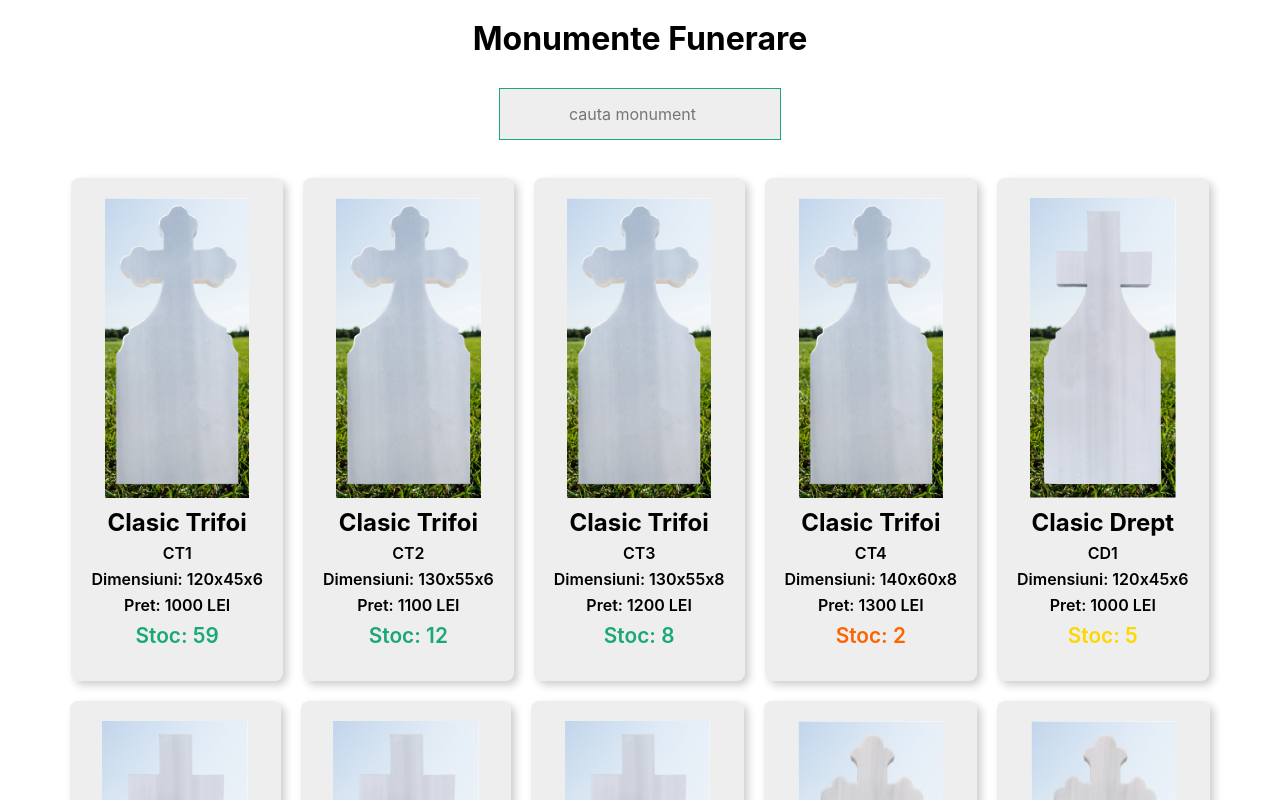
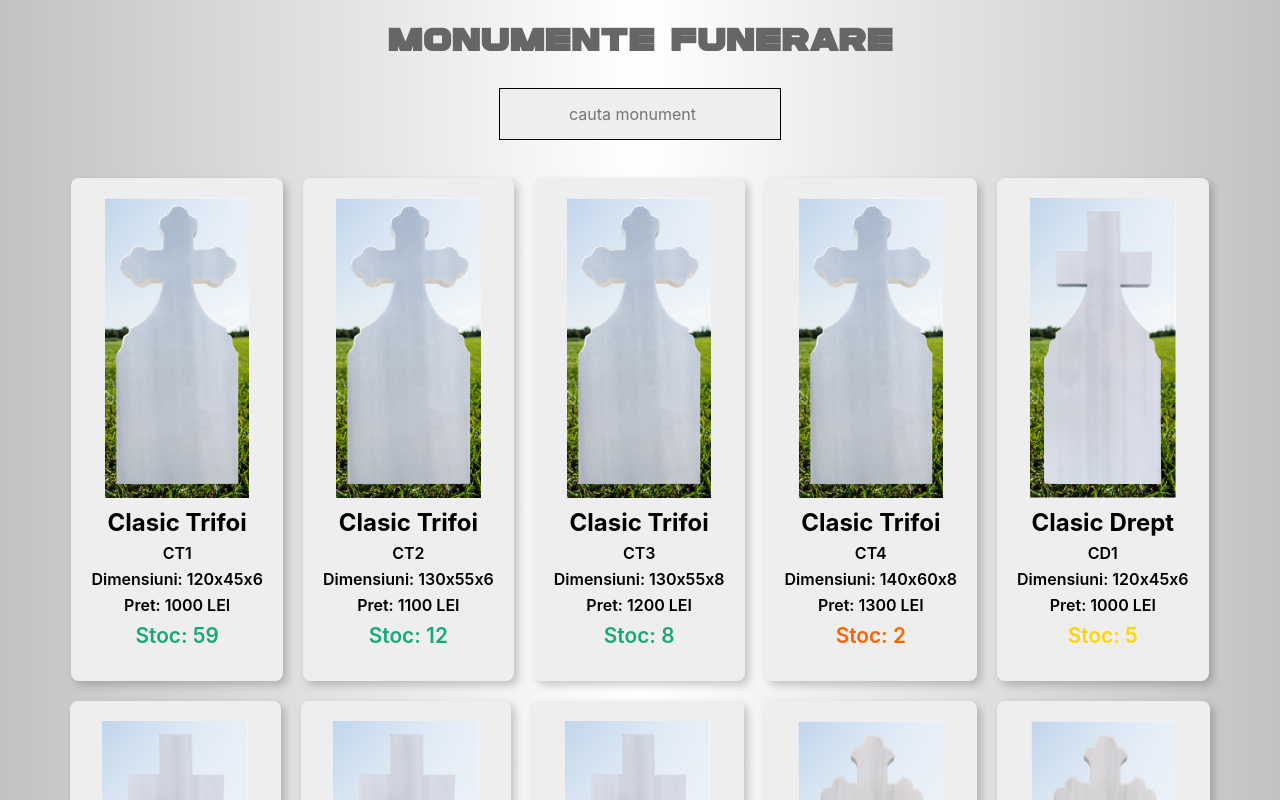
Before and after one commit to jigsaw2510/gest-test, a React (Create React App) app: page / in a window 1280 px wide. Shown: the top 800 px of the page. Built offline with nearby package versions, Linux system fonts and the light colour scheme.

Commit message:
minor bg and font changes

```diff
--- /dev/null
+++ b/src/App.css
@@ -0,0 +1,16 @@
+@font-face {
+  font-family: 'coulson-condensed';
+  src: url('./Coulson-Condensed.otf') format('opentype');
+  font-weight: normal;
+  font-style: normal;
+}
+@font-face {
+  font-family: 'coulson';
+  src: url('./Coulson.otf') format('opentype');
+  font-weight: normal;
+  font-style: normal;
+}
+h1 {
+  font-family: 'coulson', sans-serif;
+  color: #666;
+}
--- a/src/App.js
+++ b/src/App.js
@@ -2,7 +2,7 @@ import React, { Component } from 'react';
 import CardList from './CardList';
 import { monumente } from './monumente';
 import SearchBox from './SearchBox'
-
+import './App.css'
 
 class App extends Component {
 	constructor() {
--- a/src/SearchBox.js
+++ b/src/SearchBox.js
@@ -4,7 +4,7 @@ import React from 'react';
 const SearchBox = ({ searchfield, searchChange }) => {
 	return (
 		<div className='pa2'>
-			<input className='pa3 ba b--green bg-light-gray tc'
+			<input className='pa3 ba b--black bg-light-gray tc'
 			type='search'
 			placeholder='cauta monument'
 			onChange = {searchChange}
--- a/src/index.css
+++ b/src/index.css
@@ -5,6 +5,7 @@ body {
     sans-serif;
   -webkit-font-smoothing: antialiased;
   -moz-osx-font-smoothing: grayscale;
+  background: linear-gradient(90deg, rgba(193,195,195,1) 0%, rgba(255,255,255,1) 50%, rgba(193,195,195,1) 100%);
 }
 
 code {
--- a/src/index.js
+++ b/src/index.js
@@ -4,7 +4,6 @@ import './index.css';
 import App from './App'
 import reportWebVitals from './reportWebVitals';
 import 'tachyons';
-import { monumente } from './monumente';
 
 // Set the title before rendering React components
 document.title = 'Gest';
```
Also changed, not shown: src/Coulson-Condensed.otf (added), src/Coulson.otf (added), 2 other files (tests, documents, lock files or other folders).
